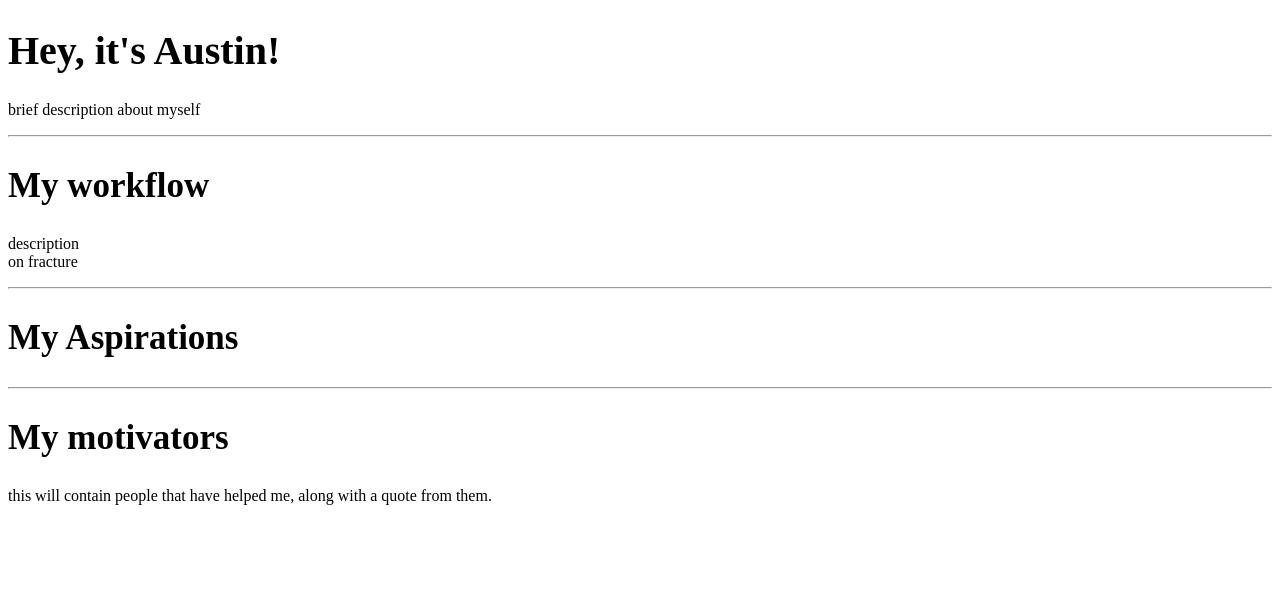
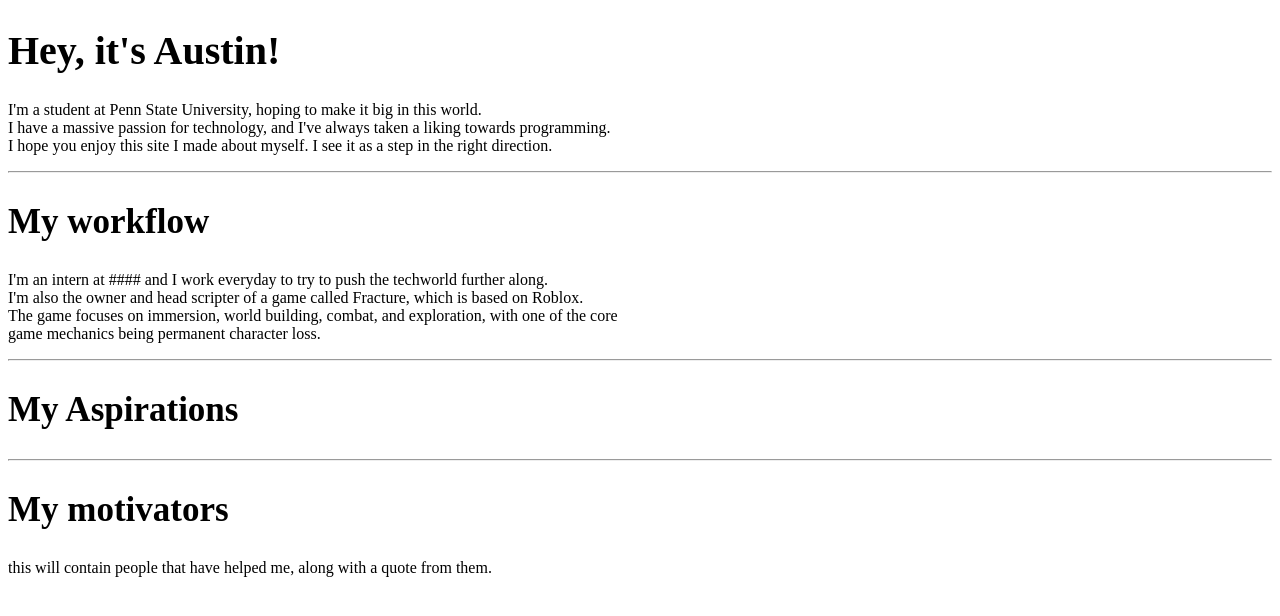
Before and after one commit to Austin010/Website-Testing, a plain HTML site: page index.htm in a window 1280 px wide. Drawn offline with Linux system fonts and the light colour scheme.

Commit message:
2 paragraphs no fonts

```diff
--- a/index.htm
+++ b/index.htm
@@ -2,28 +2,55 @@
 <html lang="en-US"
 
 <head>
+
 <title>Austin's Personal Site</title>
+
 </head>
 
 <body>
-<h1 style="font-size:40px;">Hey, it's Austin!</h1>
-<p> brief description about myself</p>
+
+<h1 style="font-size:40px;">
+Hey, it's Austin!
+</h1>
+
+<p>
+I'm a student at Penn State University, hoping to make it big in this world.<br>
+I have a massive passion for technology, and I've always taken a liking towards programming.<br>
+I hope you enjoy this site I made about myself. I see it as a step in the right direction.</p>
 
 <hr>
 
 <h2 style="font-size:35px;" style="color:brown;">My workflow</h2>
-<p> description <br> on fracture </p>
+
+
+<p>
+I'm an intern at #### and I work everyday to try to push the techworld further along.<br>
+I'm also the owner and head scripter of a game called Fracture, which is based on Roblox.<br>
+The game focuses on immersion, world building, combat, and exploration, with one of the core <br>
+game mechanics being permanent character loss.
+</p>
 
 <hr>
 
 <h2 style="font-size:35px;" style="color:brown;">My Aspirations</h2>
 
+<p>
+
+
+</p>
+
 <hr>
 
-<h2 style="font-size:35px;">My motivators</h2>
-<p> this will contain people that have helped me, along with a quote from them.</p>
+<h2 style="font-size:35px;">
+My motivators
+</h2>
+
+<p>
+this will contain people that have helped me, along with a quote from them.
+</p>
+
+
 <pre>
-
 </pre>
 
 </body>
```
